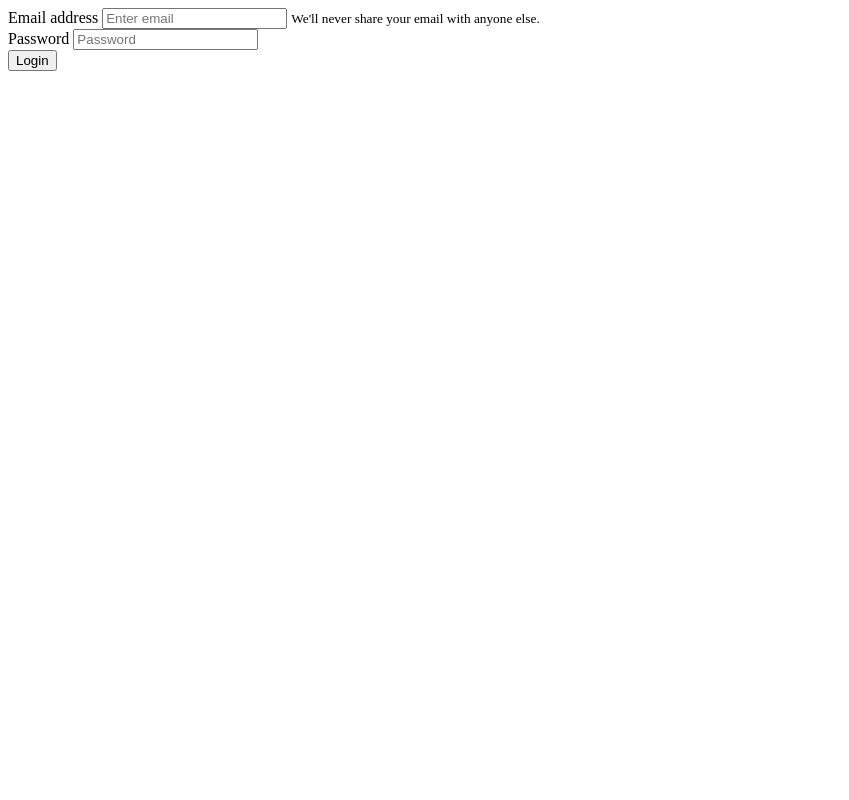
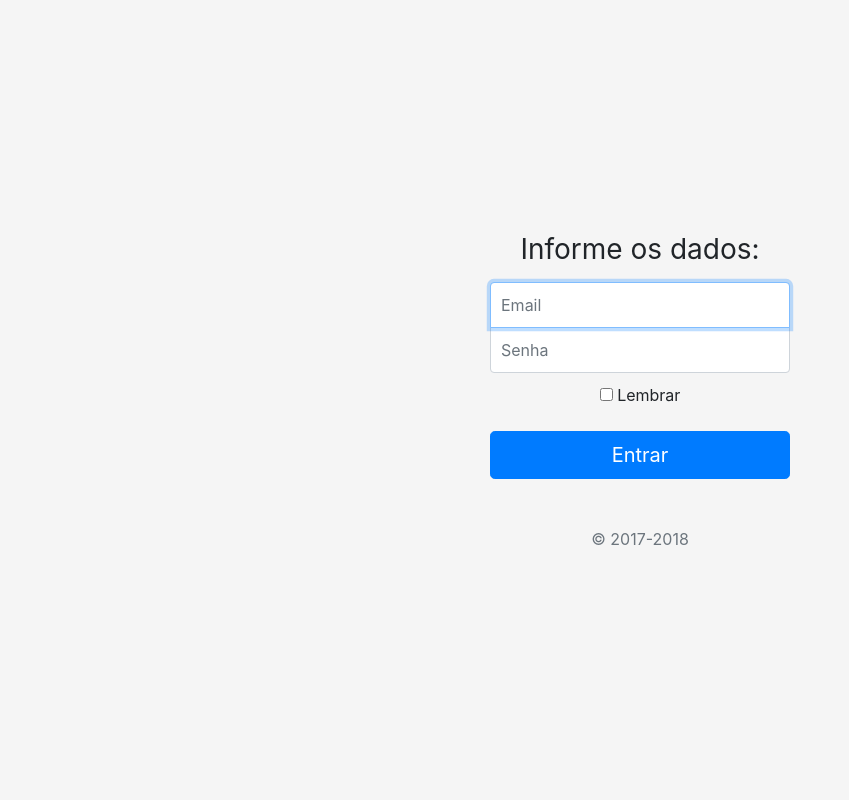
Before and after one commit to GutembergPraia/Comics-News, a PHP site: page /estagio/cadastrar.php in a window 1280 px wide. Shown: the whole page, without its empty margins (0-849 px from the left). Run offline with PHP 8.4, Linux system fonts and the light colour scheme.

Commit message:
correção de comentarios e adição da tela de login

```diff
--- a/cadastrar.php
+++ b/cadastrar.php
@@ -1,28 +1,36 @@
-<div class="container">
-  <div class="row">
-    <div class="col-sm-8 col-md-7 py-4">
-      <form>
-        <div class="form-group">
-          <label for="exampleInputEmail1">Email address</label>
-          <input type="email" class="form-control" id="exampleInputEmail1" aria-describedby="emailHelp" placeholder="Enter email" name="email">
-          <small id="emailHelp" class="form-text text-muted">We'll never share your email with anyone else.</small>
-        </div>
-        <div class="form-group">
-          <label for="exampleInputPassword1">Password</label>
-          <input type="password" class="form-control" id="exampleInputPassword1" placeholder="Password" name="senha">
-        </div>
-        <button type="submit" class="btn btn-primary" name="btn-login">Login</button>
-      </form>
-      <?php
-        require_once 'php/usuario.php';
+<!doctype html>
+<html lang="en">
+  <head>
+    <meta charset="utf-8">
+    <meta name="viewport" content="width=device-width, initial-scale=1, shrink-to-fit=no">
+    <meta name="description" content="">
+    <meta name="author" content="">
+    <!--<link rel="icon" href="../../../../favicon.ico">-->
 
-        if(isset($_POST['btn-login'])){
-          $usuario1 = new Usuairo;
-          $usuario1->login($_POST['email'], $_POST['senha']);
-        }
+    <title>Login ComicsNews</title>
 
-      ?>
-    </div>
-  </div>
-</div>
-</div>
+    <!-- Bootstrap core CSS -->
+    <link href=".../../css/bootstrap/4.1.3/bootstrap.min.css" rel="stylesheet">
+
+    <!-- Custom styles for this template -->
+    <link href=".../../css/signin.css" rel="stylesheet">
+  </head>
+
+  <body class="text-center">
+    <form class="form-signin">
+      <!--<img class="mb-4" src="../../assets/brand/bootstrap-solid.svg" alt="" width="72" height="72">-->
+      <h1 class="h3 mb-3 font-weight-normal">Informe os dados: </h1>
+      <label for="inputEmail" class="sr-only">Email</label>
+      <input type="email" id="inputEmail" class="form-control" placeholder="Email" required autofocus>
+      <label for="inputPassword" class="sr-only">Senha</label>
+      <input type="password" id="inputPassword" class="form-control" placeholder="Senha" required>
+      <div class="checkbox mb-3">
+        <label>
+          <input type="checkbox" value="remember-me"> Lembrar
+        </label>
+      </div>
+      <button class="btn btn-lg btn-primary btn-block" type="submit">Entrar</button>
+      <p class="mt-5 mb-3 text-muted">&copy; 2017-2018</p>
+    </form>
+  </body>
+</html>
--- /dev/null
+++ b/css/signin.css
@@ -0,0 +1,44 @@
+html,
+body {
+  height: 100%;
+}
+
+body {
+  display: -ms-flexbox;
+  display: flex;
+  -ms-flex-align: center;
+  align-items: center;
+  padding-top: 40px;
+  padding-bottom: 40px;
+  background-color: #f5f5f5;
+}
+
+.form-signin {
+  width: 100%;
+  max-width: 330px;
+  padding: 15px;
+  margin: auto;
+}
+.form-signin .checkbox {
+  font-weight: 400;
+}
+.form-signin .form-control {
+  position: relative;
+  box-sizing: border-box;
+  height: auto;
+  padding: 10px;
+  font-size: 16px;
+}
+.form-signin .form-control:focus {
+  z-index: 2;
+}
+.form-signin input[type="email"] {
+  margin-bottom: -1px;
+  border-bottom-right-radius: 0;
+  border-bottom-left-radius: 0;
+}
+.form-signin input[type="password"] {
+  margin-bottom: 10px;
+  border-top-left-radius: 0;
+  border-top-right-radius: 0;
+}
--- a/index.php
+++ b/index.php
@@ -23,7 +23,7 @@
             <a class="p-2 text-dark" href="#">Pricing</a>
           </nav>
         -->
-          <a class="btn btn-outline-primary" href="#">Login</a>
+          <a class="btn btn-outline-primary" href="cadastrar.php">Login</a>
       </div>
     </header>
   <?php
--- a/php/noticias.php
+++ b/php/noticias.php
@@ -32,9 +32,9 @@ class Noticia
 
   }
 /**
- * [getNoticia d- retorna uma determina noticia]
- * @param  [int]     $id [id da noticia que sera retornada]
- * @return [obj noticia]         [retorna a noticia do $id espeficado]
+ * [getNoticia - resposavel por retorna uma determina noticia pelo id]
+ * @param  [int]     $id  [id da noticia que sera retornada]
+ * @return [obj noticia]  [retorna a noticia do $id espeficado]
  * @author Gutemberg Praia
  * @date   2018-08-28
  */
--- a/php/usuario.php
+++ b/php/usuario.php
@@ -10,7 +10,7 @@ class Usuario
   private $senhaUser;
 
 /**
- * [login - Resposavel por alterticar o usuario]
+ * [login - Respossavel por alterticar o usuario]
  * @param  [string]     $email [email do usuario]
  * @param  [string]     $senha [senha do usuario]
  * @return [bollean]    [true - Usuario altenticado / false - Falha na atenticaçãp]
```
